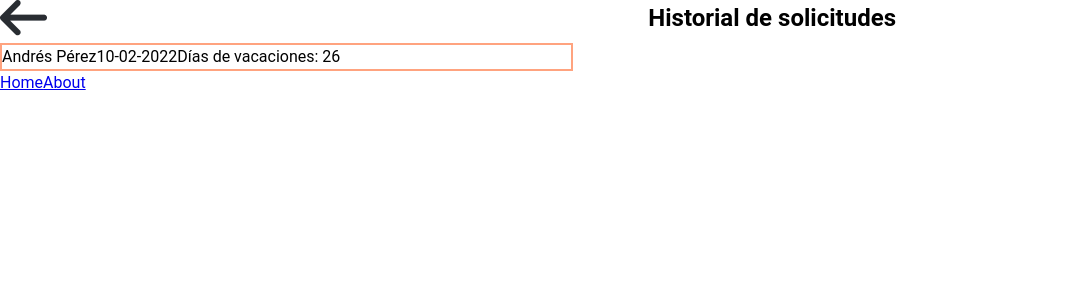
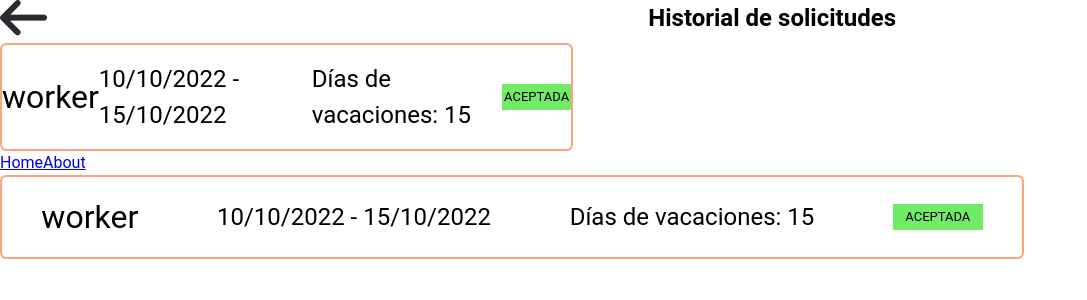
Before and after one commit to RaulMartinezF5/proyecto-vacaciones, a Vue app in the folder src/main/frontend/: page /session/responsable/requestlist in a window 1280 px wide. Shown: the top 300 px of the page, without its empty margins (0-1087 px from the left). Built offline with nearby package versions, Linux system fonts and the light colour scheme.

Commit message:
props added to Request list component and styles modified

```diff
--- a/src/main/frontend/src/App.vue
+++ b/src/main/frontend/src/App.vue
@@ -1,6 +1,7 @@
 <script setup>
 import { RouterLink, RouterView } from "vue-router";
 import FormComponent from "./components/FormComponent.vue";
+import RequestListComponent from "./components/RequestListComponent.vue";
 
 </script>
 
@@ -15,7 +16,7 @@ import FormComponent from "./components/FormComponent.vue";
     </nav>
   </header>
 
-
+  <RequestListComponent/>
 </template>
 
 <style lang="scss" scoped></style>
--- a/src/main/frontend/src/components/RequestListComponent.vue
+++ b/src/main/frontend/src/components/RequestListComponent.vue
@@ -1,10 +1,33 @@
-<script setup></script>
+<script setup>
+import Aceptada from './Aceptada.vue';
+
+const props = defineProps(
+    {
+        workerName: {
+            type: String,
+            default: "worker",
+        },
+        date: {
+            type: Date,
+            default: '10/10/2022 - 15/10/2022',
+        },
+        days: {
+            type: Number,
+            default: 15,
+        }
+
+    }
+)
+
+</script>
 
 <template>
    <section class="requestSection">
-    <p class="workerName">Andrés Pérez</p>
-    <p class="date">10-02-2022</p>
-    <p class="days">Días de vacaciones: 26</p>
+    <p class="workerName">{{ workerName }}</p>
+    <p class="date">{{ date }}</p>
+    <p class="days">Días de vacaciones: {{ days }} </p>
+    <Aceptada/>
+
    </section>
 </template>
 
@@ -13,16 +36,19 @@
 .requestSection{
     border: solid 2px;
     border-color: map-get($map: c.$colors, $key: "Coral");
+    border-radius: 0.5vw;
     width: 80%;
     display: flex;
+    justify-content: space-around;
+    align-items: center;
+
+    p{
+        margin-block: 2vh;
+        font-size: 3vh;
+    }
     .workerName{
-        display: inline-flex;
+        font-size: 4vh;
     }
-    .date{
-        display: inline-flex;
-    }
-    .days{
-        display: inline-flex;
-    }
+
 }
 </style>
```
